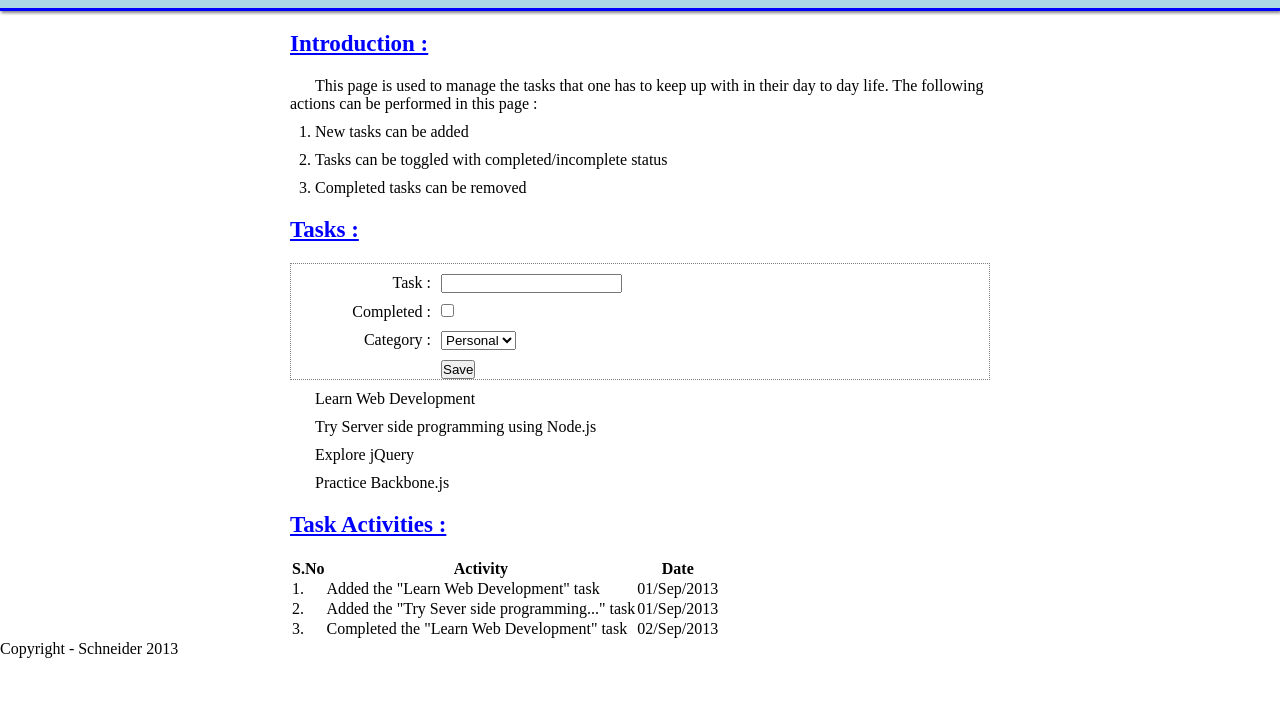
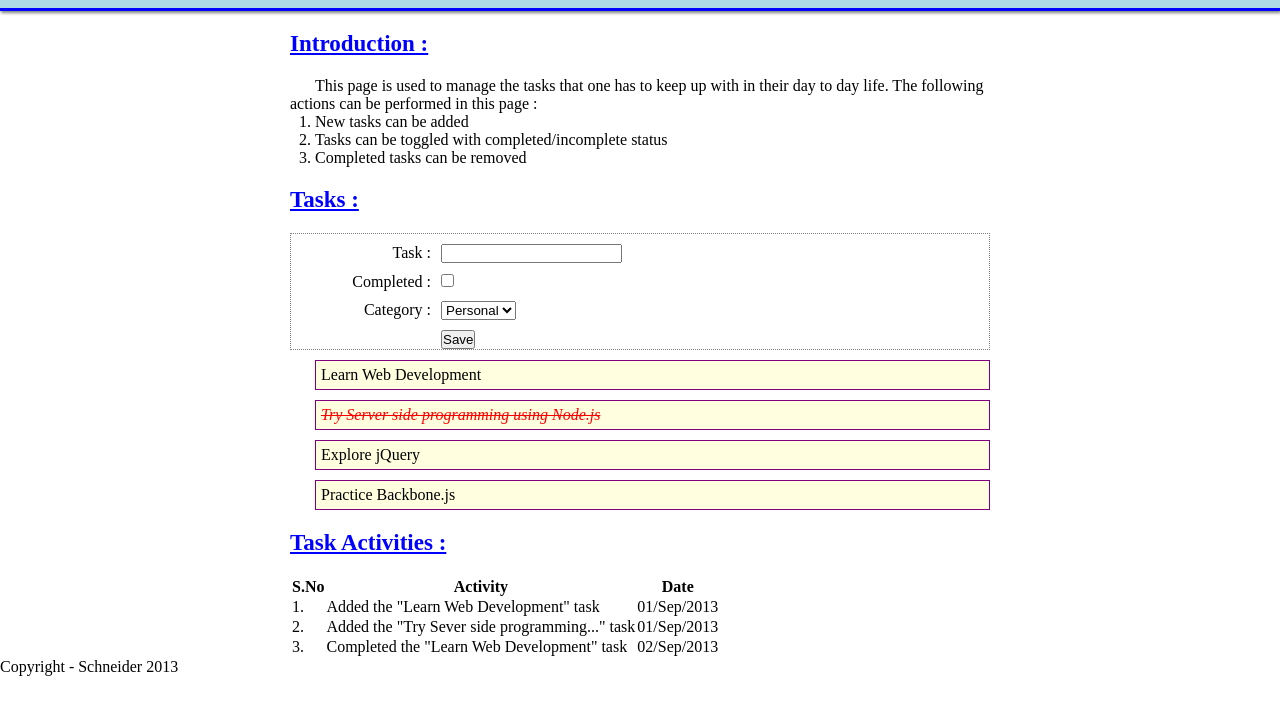
Before and after one commit to tkmagesh/Schneider-RIA, a plain HTML site: page Day-1/TaskManager.html in a window 1280 px wide. Shown: the part 96-800 px from the top of the page. Drawn offline with Linux system fonts and the light colour scheme.

Commit message:
Day-1 Complete

```diff
--- a/Day-1/TaskManager.html
+++ b/Day-1/TaskManager.html
@@ -78,8 +78,17 @@
 
 			}
 
-			li{
-						margin-top: 10px;
+			ul li{
+				margin-top: 10px;
+				border: 1px solid purple;
+				padding: 5px;
+				background-color: lightyellow;
+			}
+
+			ul li.completed {
+				color : red;
+				text-decoration: line-through;
+				font-style: italic;
 			}
 
 
@@ -133,7 +142,7 @@
 				</div>
 				<ul>
 					<li>Learn Web Development</li>
-					<li>Try Server side programming using Node.js</li>
+					<li class="completed">Try Server side programming using Node.js</li>
 					<li>Explore jQuery</li>
 					<li>Practice Backbone.js</li>
 				</ul>
```
